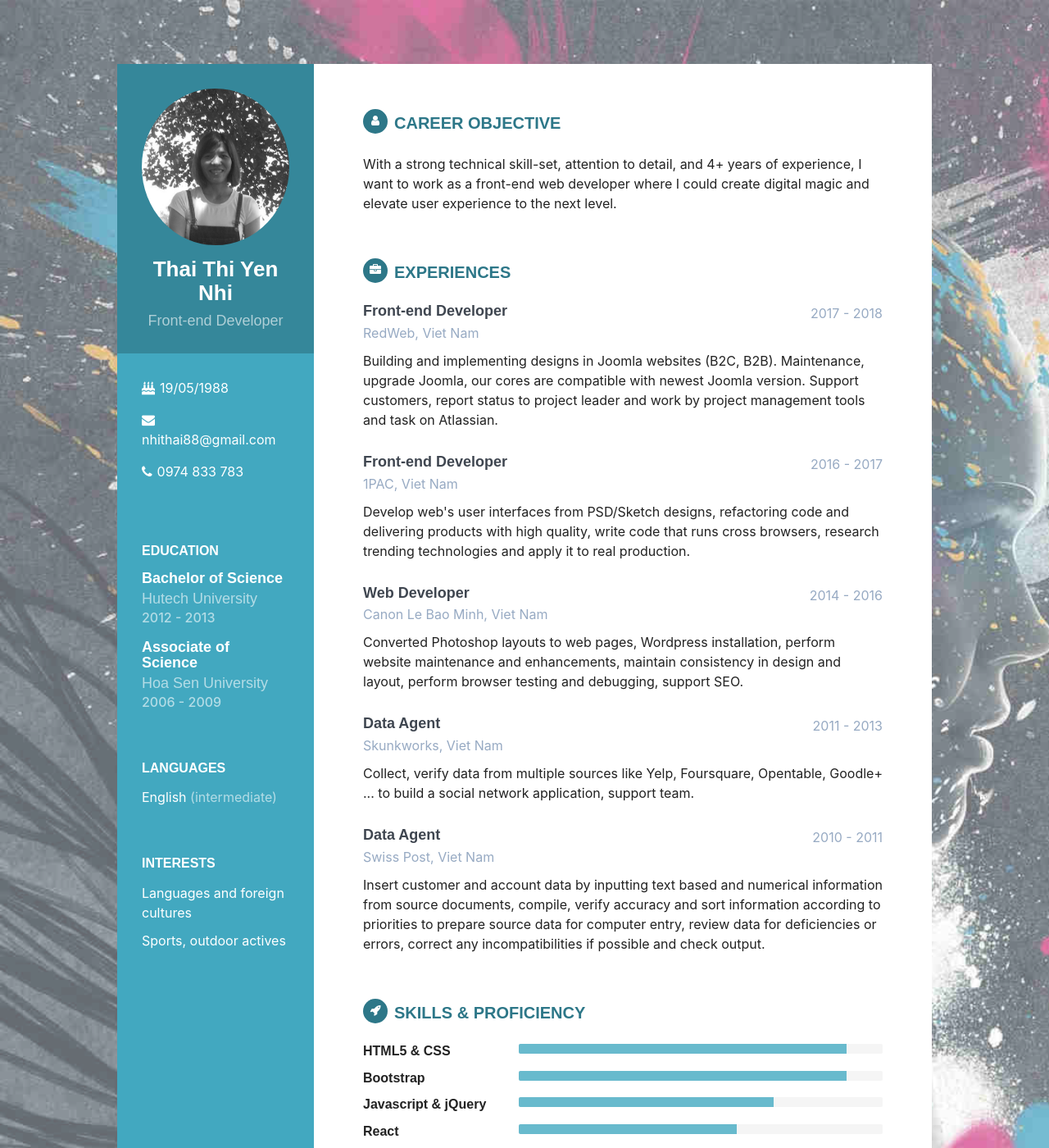
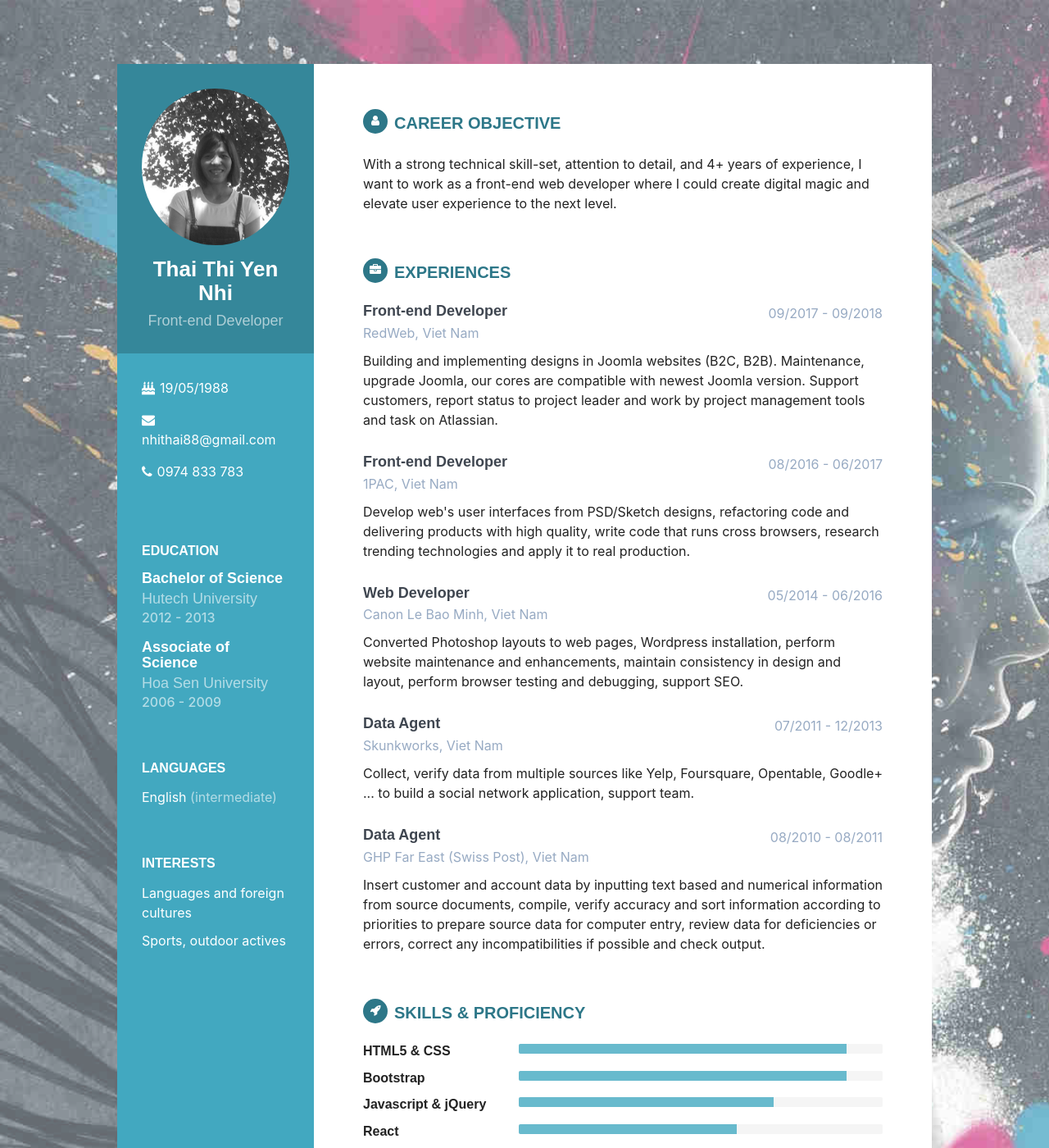
Before and after one commit to nhidev/nhidev.github.io, a Jekyll site: the page built from index.md, in a window 1280 px wide and 1400 px high. Shown: the whole window at 82% size. Built offline with Jekyll 4.4.1, drawn with Linux system fonts in a browser that asks for light colours; nearby versions of some CDN libraries; some web fonts are replaced.

Commit message:
edit content

```diff
--- a/_layouts/home.html
+++ b/_layouts/home.html
@@ -84,7 +84,7 @@ layout: default
                   <div class="meta">
                       <div class="upper-row">
                           <h3 class="job-title">Front-end Developer</h3>
-                          <div class="time">2017 - 2018</div>
+                          <div class="time">09/2017 - 09/2018</div>
                       </div><!--//upper-row-->
                       <div class="company">RedWeb, Viet Nam</div>
                   </div><!--//meta-->
@@ -97,7 +97,7 @@ layout: default
                   <div class="meta">
                       <div class="upper-row">
                           <h3 class="job-title">Front-end Developer</h3>
-                          <div class="time">2016 - 2017</div>
+                          <div class="time">08/2016 - 06/2017</div>
                       </div><!--//upper-row-->
                       <div class="company">1PAC, Viet Nam</div>
                   </div><!--//meta-->
@@ -110,7 +110,7 @@ layout: default
                   <div class="meta">
                       <div class="upper-row">
                           <h3 class="job-title">Web Developer</h3>
-                          <div class="time">2014 - 2016</div>
+                          <div class="time">05/2014 - 06/2016</div>
                       </div><!--//upper-row-->
                       <div class="company">Canon Le Bao Minh,  Viet Nam</div>
                   </div><!--//meta-->
@@ -125,7 +125,7 @@ layout: default
                   <div class="meta">
                       <div class="upper-row">
                           <h3 class="job-title">Data Agent</h3>
-                          <div class="time">2011 - 2013</div>
+                          <div class="time">07/2011 - 12/2013</div>
                       </div><!--//upper-row-->
                       <div class="company">Skunkworks, Viet Nam</div>
                   </div><!--//meta-->
@@ -138,9 +138,9 @@ layout: default
                   <div class="meta">
                       <div class="upper-row">
                           <h3 class="job-title">Data Agent</h3>
-                          <div class="time">2010 - 2011</div>
+                          <div class="time">08/2010 - 08/2011</div>
                       </div><!--//upper-row-->
-                      <div class="company">Swiss Post,  Viet Nam</div>
+                      <div class="company">GHP Far East (Swiss Post),  Viet Nam</div>
                   </div><!--//meta-->
                   <div class="details">
                       <p>Insert customer and account data by inputting text based and numerical information from source documents, compile, verify accuracy and sort information according to priorities to prepare source data for computer entry, review data for deficiencies or errors, correct any incompatibilities if possible and check output.
```
